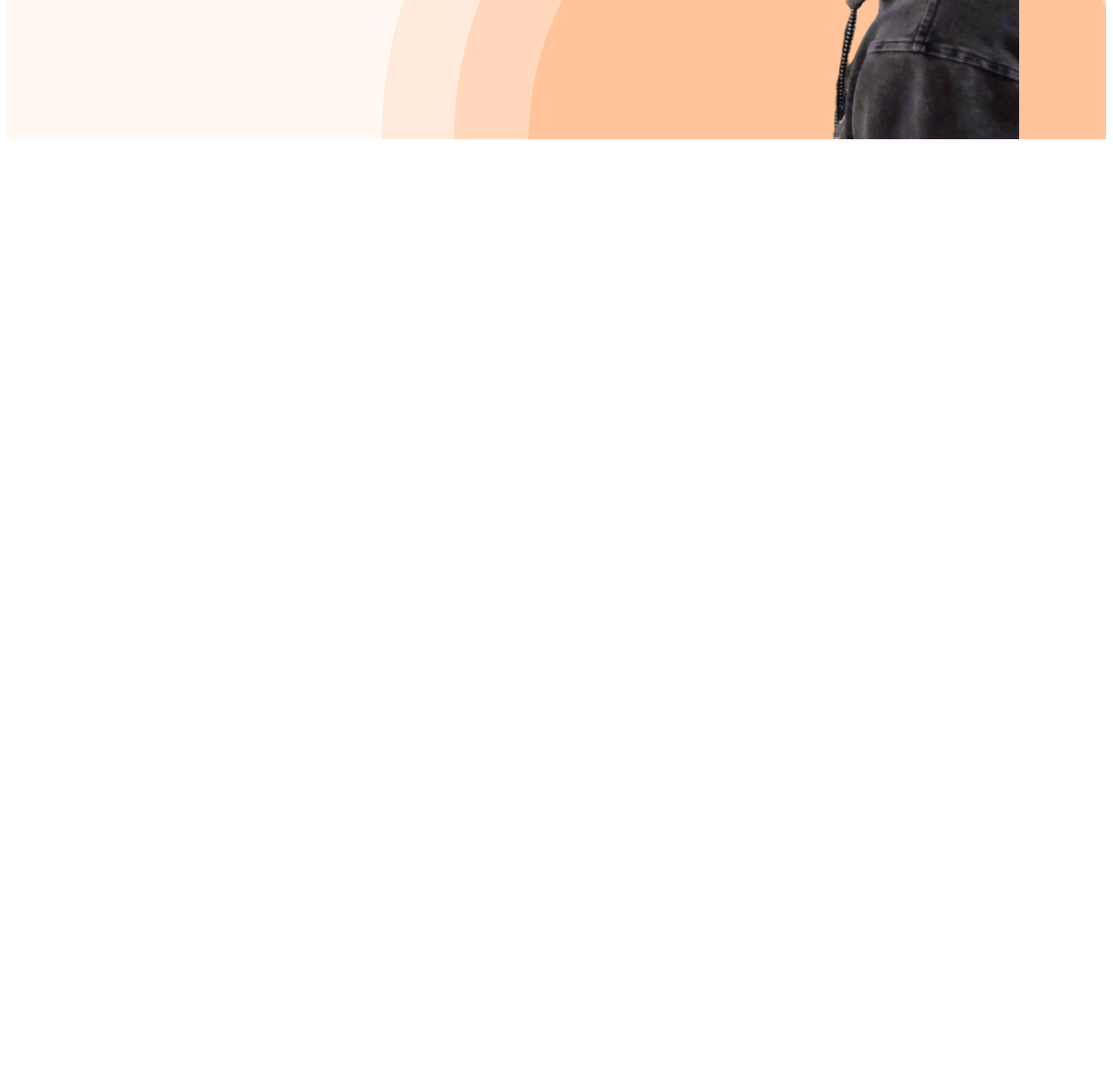
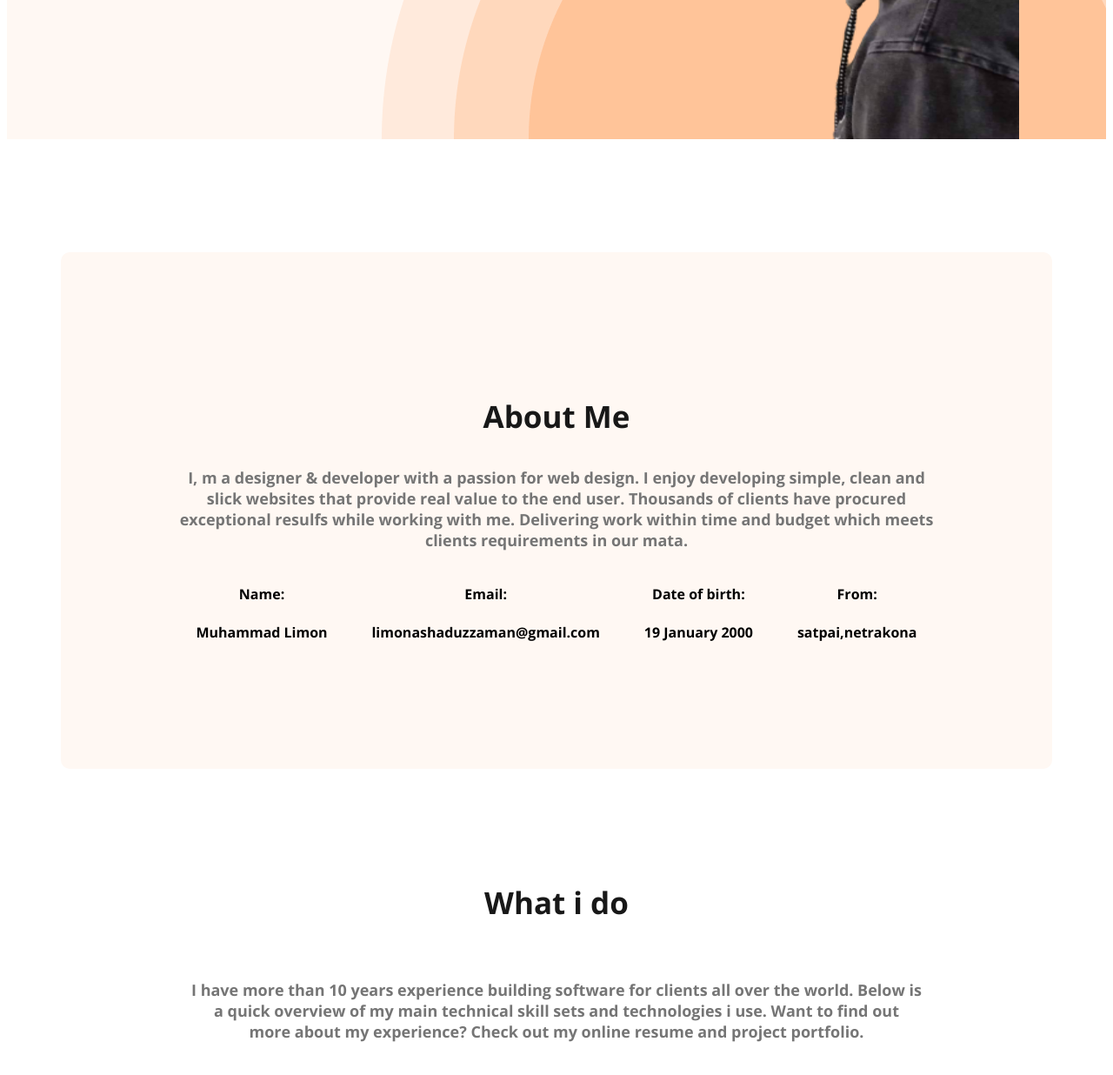
Before and after one commit to Muhammad-Limon/new-web-site, a plain HTML site: page index.html in a window 1280 px wide. Shown: the part 846-2082 px from the top of the page at 87% size. Before the commit the page ends 1014 px from the top, so only its background shows below. Drawn offline with nearby package versions, Linux system fonts and the light colour scheme.

Commit message:
main code submit

```diff
--- a/index.html
+++ b/index.html
@@ -26,7 +26,8 @@
             <div class="banner-content">
                 <h3 class="banner-greting">Hi, I am</h3>
                 <h1 class="banner-title">Muhammad Limon</h1>
-                <p class="banner-description">Shot what able cold new see hold.Friendly as an betrayed formerly he. Morning because as to society
+                <p class="banner-description">Shot what able cold new see hold.Friendly as an betrayed formerly he.
+                    Morning because as to society
                     behaved moments.</p>
                 <button class="btn-primary">Download CV</button>
                 <button class="btn-primary">contact</button>
@@ -35,7 +36,37 @@
         </div>
     </header>
     <main>
-
+        <section class="about">
+            <h3 class="section-title">About Me</h3>
+            <p class="section-description">I, m a designer & developer with a passion for web design. I enjoy developing
+                simple, clean and slick websites that provide real value to the end user. Thousands of clients have
+                procured exceptional resulfs while working with me. Delivering work within time and budget which meets
+                clients requirements in our mata.</p>
+            <div class="about-info-container">
+                <div class="about-info">
+                    <h4 class="about-title">Name:</h4>
+                    <p class="about-description">Muhammad Limon</p>
+                </div>
+                <div class="about-info">
+                    <h4 class="about-title">Email:</h4>
+                    <p class="about-description">limonashaduzzaman@gmail.com</p>
+                </div>
+                <div class="about-info">
+                    <h4 class="about-title">Date of birth:</h4>
+                    <p class="about-description">19 January 2000</p>
+                </div>
+                <div class="about-info">
+                    <h4 class="about-title">From:</h4>
+                    <p class="about-description">satpai,netrakona</p>
+                </div>
+            </div>
+        </section>
+        <section>
+            <h3 class="section-title">What i do</h3>
+            <p id="what-i-do-description" class="section-description">I have more than 10 years experience building software for clients all over
+                the world. Below is a quick overview of my main technical skill sets and technologies i use. Want to
+                find out more about my experience? Check out my online resume and project portfolio.</p>
+        </section>
     </main>
     <footer>
 
--- a/styles/new.css
+++ b/styles/new.css
@@ -61,7 +61,8 @@ nav a {
     align-items: center;
     justify-content: space-between;
 }
-.banner-content{
+
+.banner-content {
     max-width: 500px;
 }
 
@@ -82,3 +83,38 @@ nav a {
     margin-top: 5px;
     margin-bottom: 20px;
 }
+/*main section style*/
+main{
+    max-width: 1140px;
+    margin: 0 auto;
+}
+/* main part section style*/
+.about {
+    padding: 130px;
+    border-radius: 10px;
+    background: #FFF8F3;
+    margin: 130px 0;
+}
+
+.section-title {
+    color: #181818;
+    text-align: center;
+    font-size: 35px;
+    font-weight: 700;
+}
+
+.section-description {
+    color: #757575;
+    text-align: center;
+    font-size: 18px;
+}
+.about-info-container{
+    display: flex;
+    justify-content: space-around;
+}
+.about-info{
+    text-align: center;
+}
+#what-i-do-description{
+    padding: 30px 150px;
+}
```
Also changed, not shown: images/icons/facebook.png (added), images/icons/insta.png (added), images/icons/js.png (added), images/icons/mongo.png (added), images/icons/nodejs.png (added), images/icons/react.png (added), images/icons/twitter.png (added).
